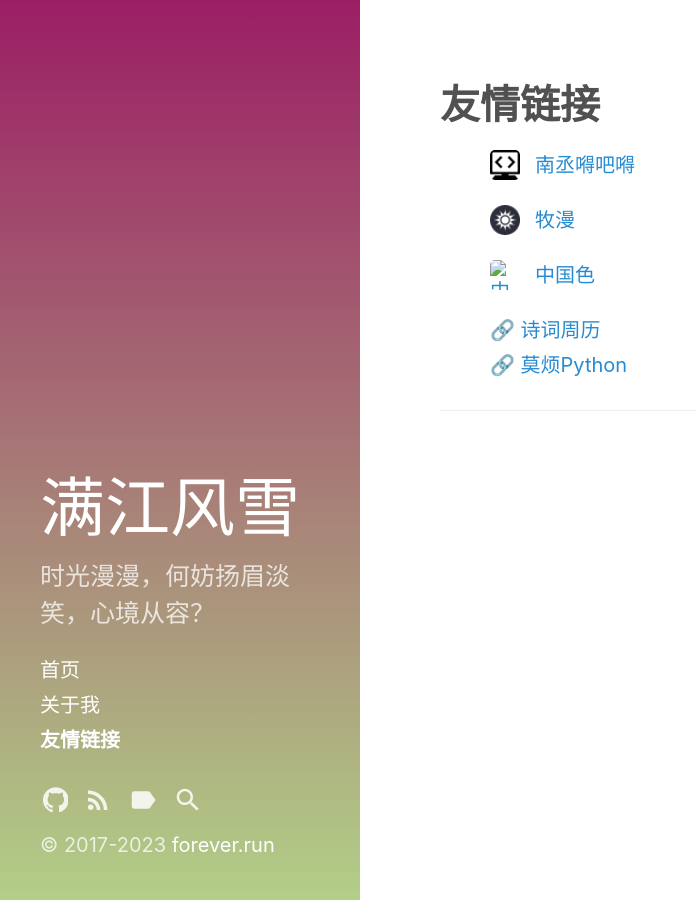
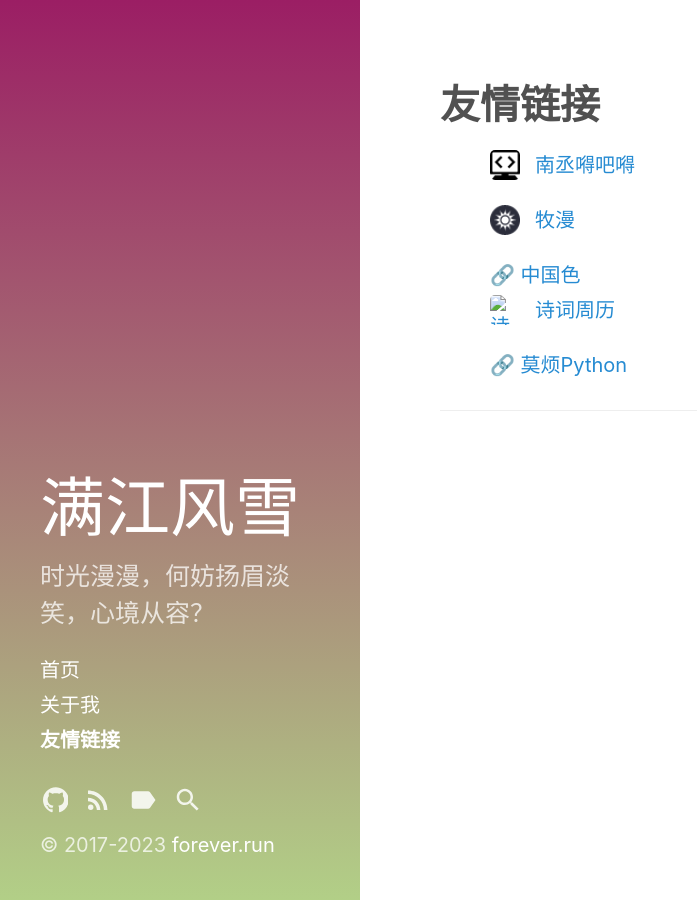
Before and after one commit to heropoo/heropoo.github.io, a Jekyll site: the page built from friendship-links.md, in a window 1280 px wide. Shown: the whole page, without its empty margins (0-697 px from the left). Built offline with Jekyll 4.4.1, drawn with Linux system fonts in a browser that asks for light colours.

Commit message:
friendship-links

```diff
--- a/friendship-links.md
+++ b/friendship-links.md
@@ -23,8 +23,8 @@ sidebar_link: true
 <ul style="margin: 10px;" class="link-list">
     <li><a href="https://friday-go.icu" target="_blank" title="南丞嘚吧嘚"><img src="/assets/images/nancheng.ico" alt="南丞嘚吧嘚"> &nbsp;<span>南丞嘚吧嘚</span></a></li>
     <li><a href="http://animtv.cn/" target="_blank" title="牧漫"><img src="/assets/images/muma.png" alt="牧漫"> &nbsp;<span>牧漫</span></a></li>
-    <li><a href="http://zhongguose.com/" target="_blank" title="中国色"> <img src="https://shici.store/poetry-calendar/assets/favicon/favicon.ico" alt="中国色"> &nbsp;<span>中国色</span></a></li>
-    <li><a href="https://shici.store/poetry-calendar/" target="_blank" title="诗词周历"> &nbsp;<span>🔗 诗词周历</span></a></li>
+    <li><a href="http://zhongguose.com/" target="_blank" title="中国色"> &nbsp;<span> 🔗 中国色</span></a></li>
+    <li><a href="https://shici.store/poetry-calendar/" target="_blank" title="诗词周历"> <img src="https://shici.store/poetry-calendar/assets/favicon/favicon.ico" alt="诗词周历"> &nbsp;<span> 诗词周历</span></a></li>
     <li><a href="https://morvanzhou.github.io/" target="_blank" title="莫烦Python"> &nbsp;<span> 🔗 莫烦Python</span></a></li>
 </ul>
 
```
